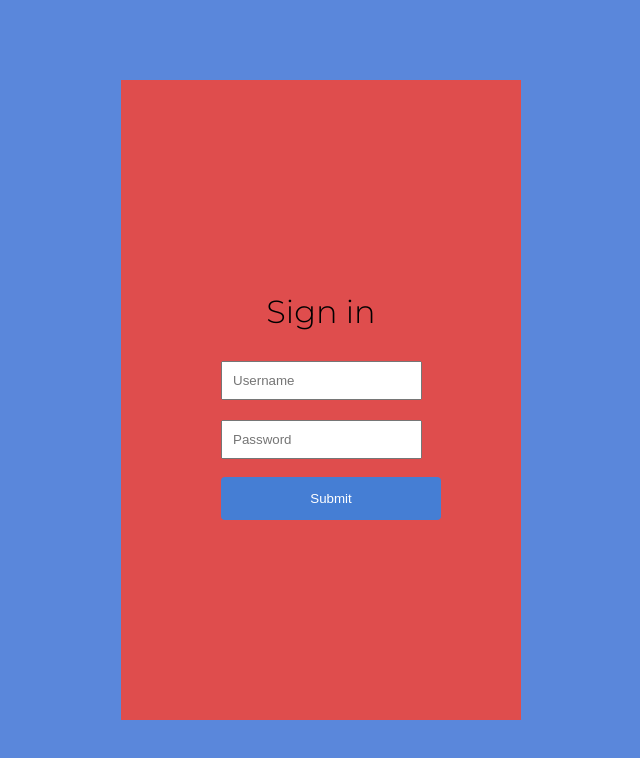
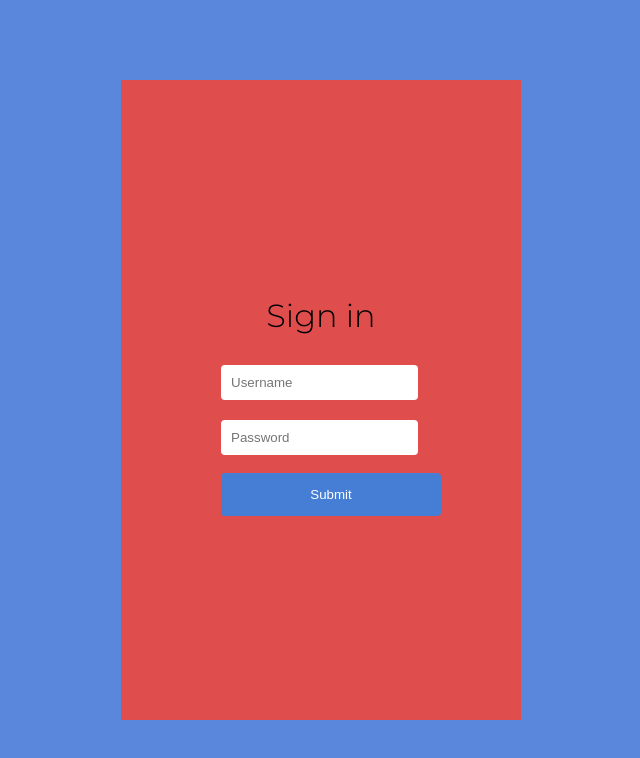
Before and after one commit to playmaker159/form, a plain HTML site: page index.html in a window 1280 px wide. Shown: the whole page, without its empty margins (319-959 px from the left). Drawn offline with Linux system fonts and the light colour scheme.

Commit message:
Add files via upload

```diff
--- a/main.scss
+++ b/main.scss
@@ -26,6 +26,8 @@
   #fname,#lname,#submit{
    margin: 10px 0;
     padding: 10px;
+    border: none;
+    border-radius: 4px;
   }
   input[type=submit] {
     width: 110%;
```
Also changed, not shown: main.css, 1 other file.
